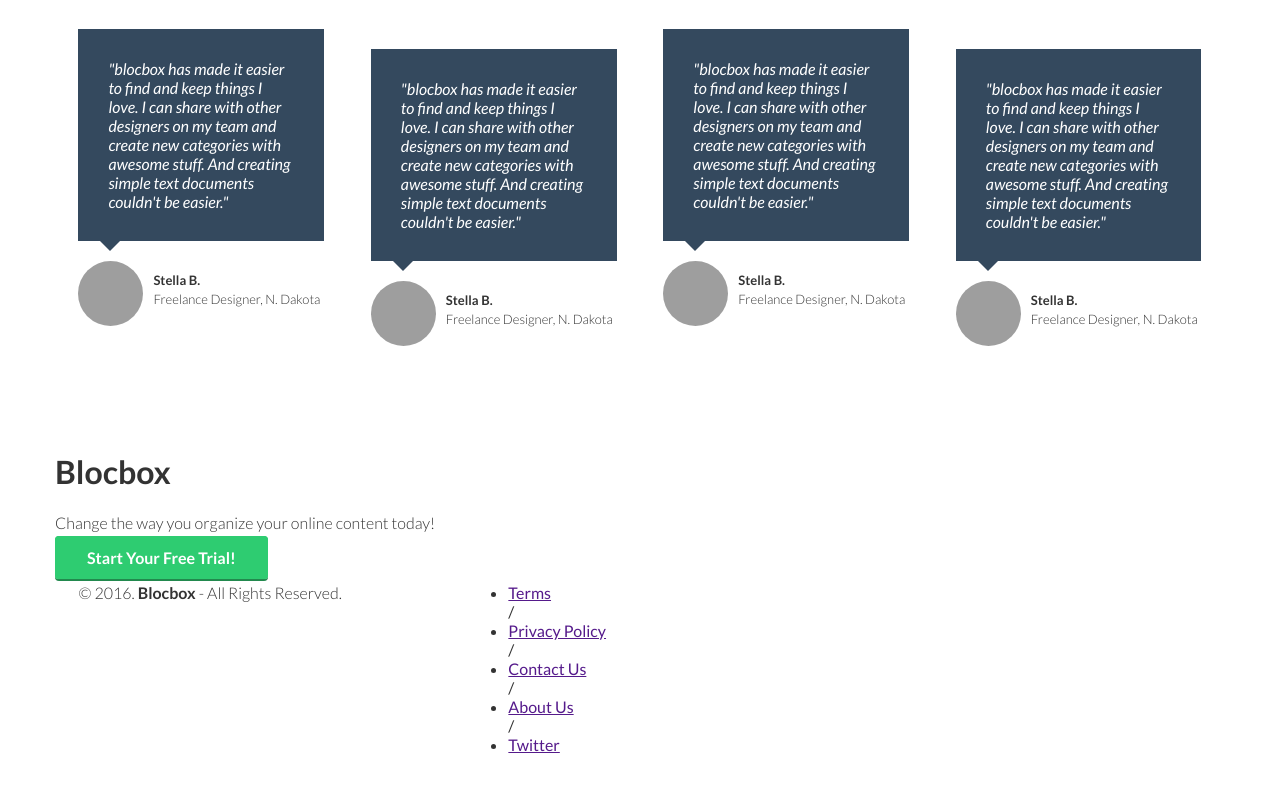
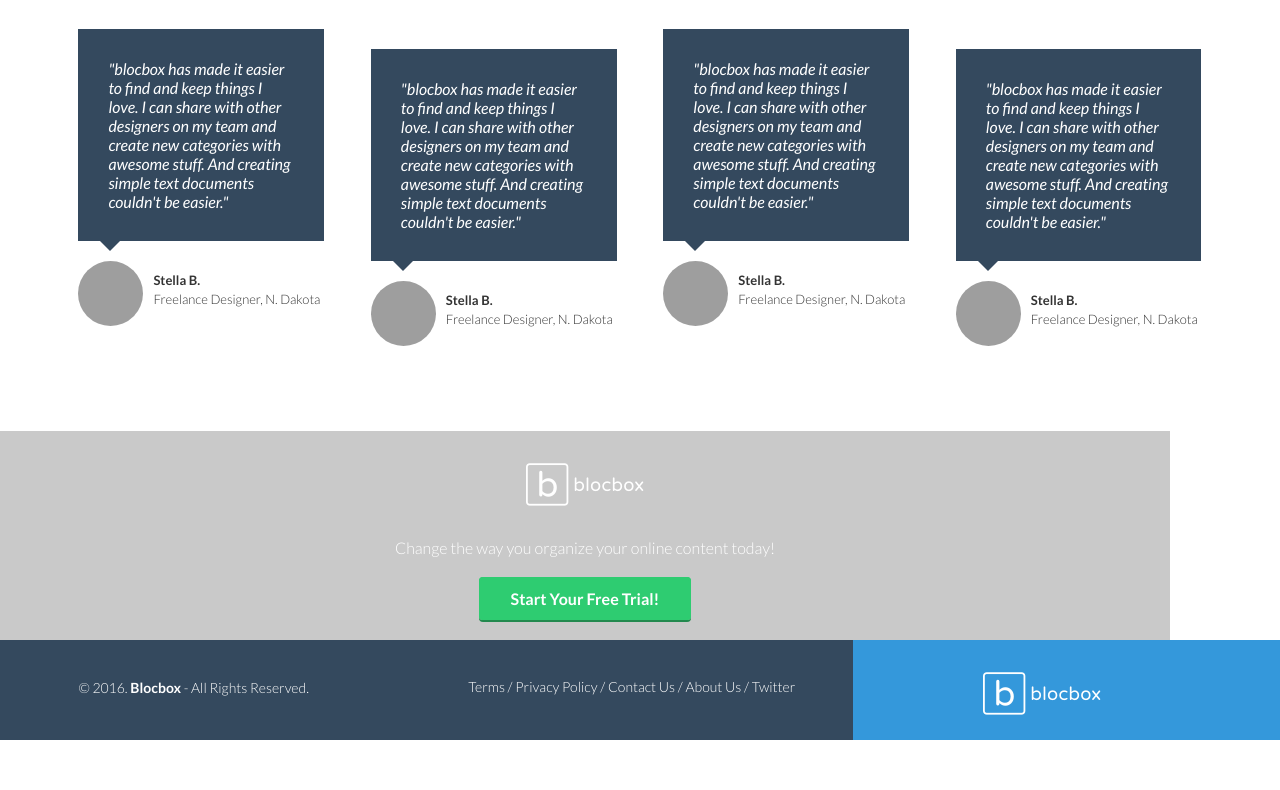
Before and after one commit to cryx109/blocbox, a plain HTML site: page index.html in a window 1280 px wide. Shown: the part 2226-3016 px from the top of the page. After the commit the page ends 2966 px from the top, so only its background shows below. Drawn offline with Linux system fonts and the light colour scheme; grey boxes are pictures that could not be loaded.

Commit message:
checkpoint-32-completed

```diff
--- a/css/style.css
+++ b/css/style.css
@@ -310,3 +310,66 @@ header .hero {
   margin-top: 20px;
   margin-bottom: 5px;
 }
+
+/* last cta */
+.cta {
+  background-color: c9c9c9;
+  background-size:cover;
+  color: #ffffff;
+  text-align: center;
+  padding: 2em 0;
+  margin: auto 0;
+}
+
+/* Footer */
+footer {
+  background-color: #34495E;
+  background-image: linear-gradient(to top,
+      #3498DB 0%, #3498DB 50%, #34495E 50%, #34495E 100%);
+  color: #ffffff;
+  height: 150px;
+  position: relative;
+  overflow: hidden;
+  z-index: 0;
+}
+footer p, footer nav ul {
+  font-size: 14px;
+  font-weight: 100;
+  text-align: center;
+  margin: 10px auto 0;
+}
+footer nav ul li {
+  list-style-type: none;
+  display: inline;
+}
+footer nav ul li a {
+  color: #ffffff;
+  text-decoration: none;
+}
+footer .right-footer-block {
+  background-color: transparent;
+}
+footer .logo{
+  padding: 2.35em 0;
+  margin: 0 auto;
+  display: block;
+}
+
+@media (min-width: 992px) {
+  footer{
+    background-color: #3498DB;
+    background-image: linear-gradient(to left,
+        #3498DB 0%, #3498DB 33.33337%, #34495E 33.33337%, #34495E 100%);
+    height: 100px
+  }
+  footer p, footer nav ul{
+    padding: 2em 0;
+    text-align: left;
+  }
+  footer. right-footer-block {
+    background-color: #3498DB;
+  }
+  footer .logo{
+    padding: 2em 0 2em 1.5em;
+  }
+}
--- a/index.html
+++ b/index.html
@@ -148,11 +148,12 @@
          </ul>
        </section>
       </main>
+
         <!-- One last call to action -->
-        <div class="container">
-          <h1>Blocbox</h1>
-          <p>Change the way you organize your online content today!</p>
-          <a href="signup.html" class="btn">Start Your Free Trial!</a>
+        <div class="container cta">
+          <img class="logo" src="images/site-logo.png" alt="Blocbox" />
+          <p class="cta">Change the way you organize your online content today!</p>
+          <a href ="signup.html" class="btn">Start Your Free Trial!</a>
         </div>
 
 
```
